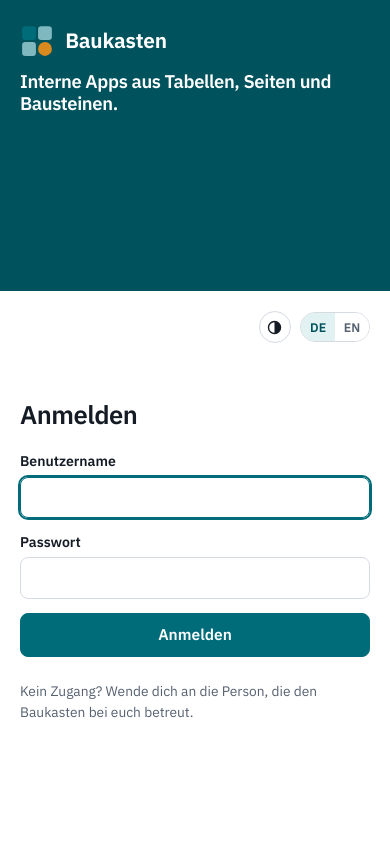
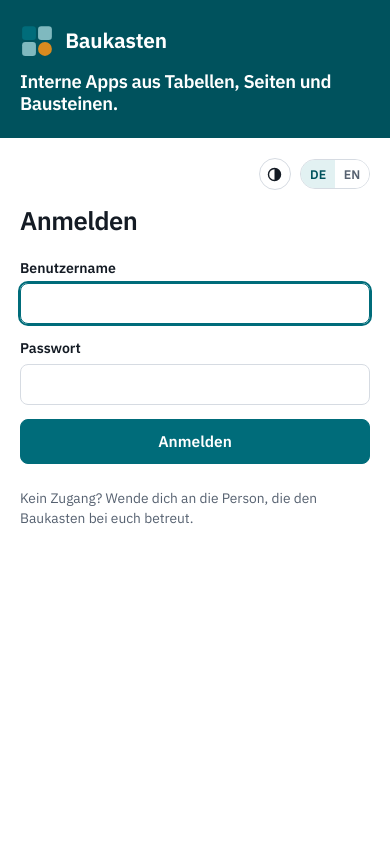
Before and after one commit to Turksat46/Baukasten, a Django app: page /login/?next=/ueber/ in a window 390 px wide. Run offline with Django 5.2, Linux system fonts and the light colour scheme.

Commit message:
Anmeldeseite auf dem Handy: Kopf nur so hoch wie sein Inhalt
Einspaltig mit min-height: 100vh hat das Grid die Höhe auf beide Zeilen verteilt, der Kopf nahm
fast die halbe Seite ein. Jetzt grid-template-rows: auto 1fr, das Formular steht oben.

Co-Authored-By: Claude Opus 5.5 <noreply@anthropic.com>

```diff
--- a/builder/static/builder/style.css
+++ b/builder/static/builder/style.css
@@ -286,7 +286,10 @@ body:has(#coach.collapsed) main { padding-bottom: 6rem; }
 .login-or::before, .login-or::after { content: ""; flex: 1; border-top: 1px solid var(--line); }
 .login-help { margin-top: 1.5rem; }
 @media (max-width: 820px) {
-  .login { grid-template-columns: 1fr; }
+  /* Untereinander: Kopf nur so hoch wie sein Inhalt, das Formular bekommt den Rest. Ohne
+     grid-template-rows teilt min-height: 100vh die Höhe auf beide Zeilen auf. */
+  .login { grid-template-columns: 1fr; grid-template-rows: auto 1fr; }
+  .login-main { place-items: start center; padding-top: 4.25rem; }
   .login-side { padding: 1.5rem 1.25rem; }
   .login-art, .login-claim p { display: none; }
   .login-side { gap: .75rem; justify-content: flex-start; }
```
Also changed, not shown: CHANGELOG.md.
